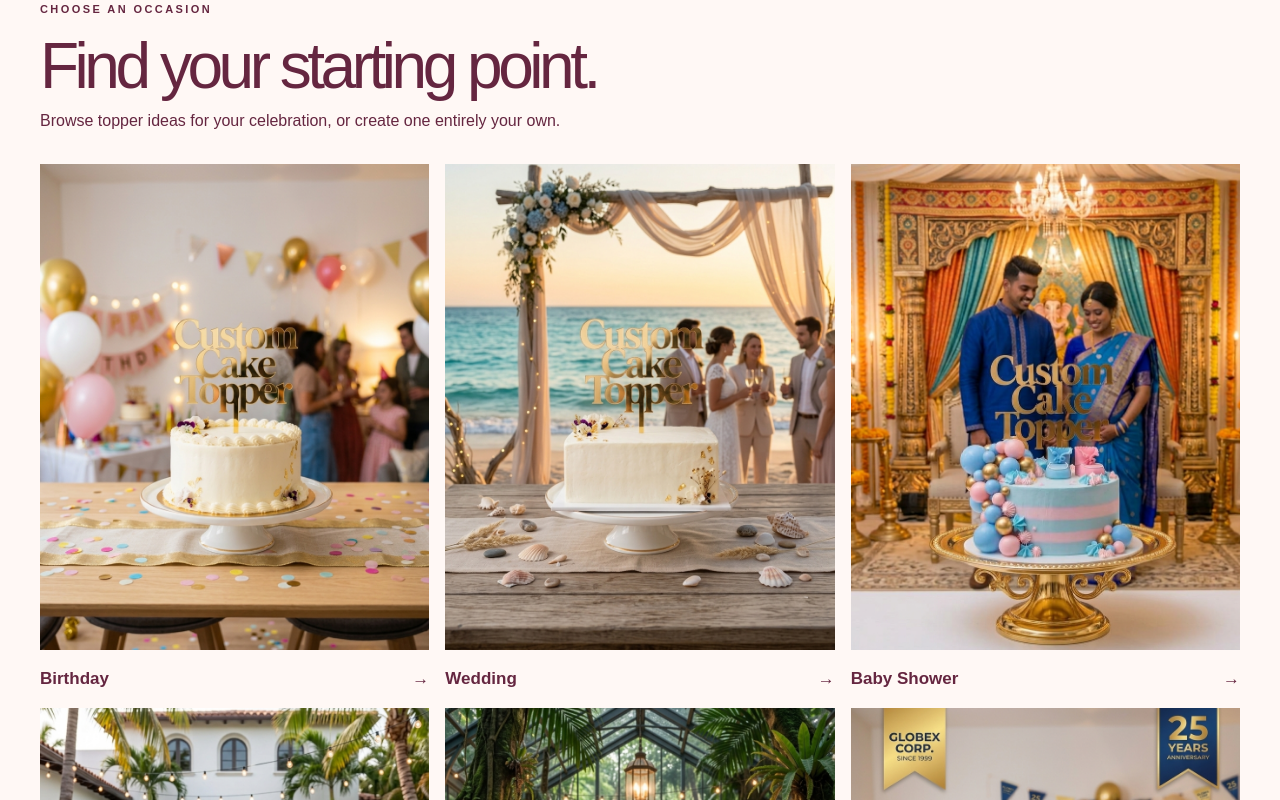
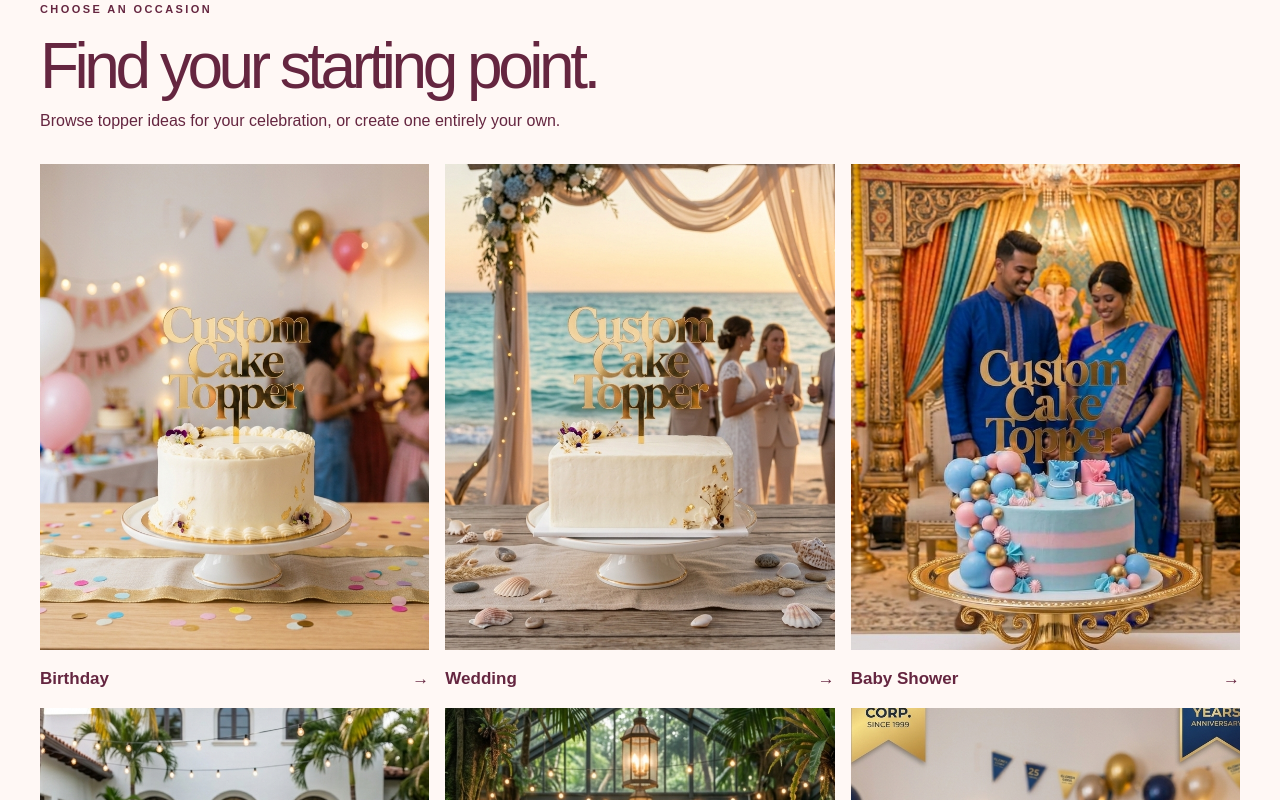
Before and after one commit to winniep88/udesign-website, a Next.js app: page /winnie-cake-topper in a window 1280 px wide. Shown: the part 1160-1960 px from the top of the page. Built offline with nearby package versions, Linux system fonts and the light colour scheme; no server answers.

Commit message:
Bring event topper photos closer

```diff
--- a/app/custom-topper.css
+++ b/app/custom-topper.css
@@ -6,6 +6,7 @@
 .custom-topper__image.custom-topper__image--design { width:min(100%,440px); min-height:0; aspect-ratio:3/4; }
 .custom-topper__image--design img,
 .topper-designs__image img { object-fit:cover; object-position:center top; }
+.custom-topper__image--event img { transform:scale(1.2); transform-origin:center 45%; }
 .custom-topper__image-caption { width:min(100%,440px); margin:10px 0 0!important; color:#652640; font-size:11px!important; font-weight:900; letter-spacing:.08em; }
 .custom-topper__image span { position:absolute; left:17px; bottom:17px; z-index:1; max-width:calc(100% - 34px); padding:9px 11px; background:#fffdf9; color:#652640; font-size:11px; font-weight:900; letter-spacing:.08em; }
 .custom-topper__visual > p { margin:13px 0 0; font-size:14px; line-height:1.5; }
@@ -112,7 +113,7 @@
 .topper-event-hero__grid > div:first-child > p:not(.eyebrow) { max-width:580px; margin:0; font-size:18px; line-height:1.6; }
 .topper-event-hero__change { display:inline-block; margin-top:23px; color:#a52a58; font-size:14px; font-weight:800; text-decoration:underline; }
 .topper-event-hero__image { position:relative; width:min(100%,440px); aspect-ratio:3/4; overflow:hidden; background:#ffdbde; }
-.topper-event-hero__image img { object-fit:cover; object-position:center top; }
+.topper-event-hero__image img { object-fit:cover; object-position:center top; transform:scale(1.2); transform-origin:center 45%; }
 .topper-event-hero__image span { position:absolute; left:14px; bottom:14px; padding:8px 10px; background:#fffdf9; color:#652640; font-size:10px; font-weight:900; letter-spacing:.06em; }
 .topper-line-products { padding-block:20px 95px; }
 .topper-line-products h2 { margin:10px 0 9px; font-size:clamp(45px,5vw,70px); line-height:1; letter-spacing:-.07em; }
--- a/app/globals.css
+++ b/app/globals.css
@@ -226,8 +226,8 @@ button,a,summary { -webkit-tap-highlight-color:transparent; }
 .winnie-ideas__grid { display:grid; grid-template-columns:repeat(3,minmax(0,1fr)); gap:16px; }
 .winnie-ideas__grid a { color:inherit; }
 .winnie-ideas__grid a > div { position:relative; aspect-ratio:4/5; overflow:hidden; background:#f9dbe4; }
-.winnie-ideas__grid img { object-fit:cover; transition:transform .3s ease; }
-.winnie-ideas__grid a:hover img { transform:scale(1.04); }
+.winnie-ideas__grid img { object-fit:cover; transform:scale(1.2); transform-origin:center 45%; transition:transform .3s ease; }
+.winnie-ideas__grid a:hover img { transform:scale(1.24); }
 .winnie-ideas__grid a > span { display:flex; align-items:center; justify-content:space-between; padding-top:16px; font-size:17px; font-weight:900; }
 .winnie-collections h2 { font-size:clamp(46px,5vw,80px); line-height:1.03; letter-spacing:-.075em; font-weight:900; margin:20px 0 50px; }
 .winnie-grid { display:grid; grid-template-columns:1fr 1fr; gap:18px; }
--- a/components/TopperHeroImage.tsx
+++ b/components/TopperHeroImage.tsx
@@ -13,7 +13,7 @@ export function TopperHeroImage({ eventSlug }: { eventSlug: TopperEventSlug }) {
   const design = designs.find((item) => item.id === selectedId);
   const displayImage = design?.imageSrc ?? topperEvent(eventSlug)?.imageSrc ?? "/images/winnie.webp";
   return <>
-    <div className="custom-topper__image custom-topper__image--design">
+    <div className={`custom-topper__image custom-topper__image--design${design ? "" : " custom-topper__image--event"}`}>
       <Image src={displayImage} alt={design ? `${design.name} cake topper design inspiration` : `Custom cake topper for a ${topperEvent(eventSlug)?.name.toLowerCase() ?? "special"} celebration`} fill sizes="(max-width: 900px) min(100vw, 440px), 440px" priority />
       {!design && <span>STYLE INSPIRATION · NOT A PRODUCT PHOTO</span>}
     </div>
```
